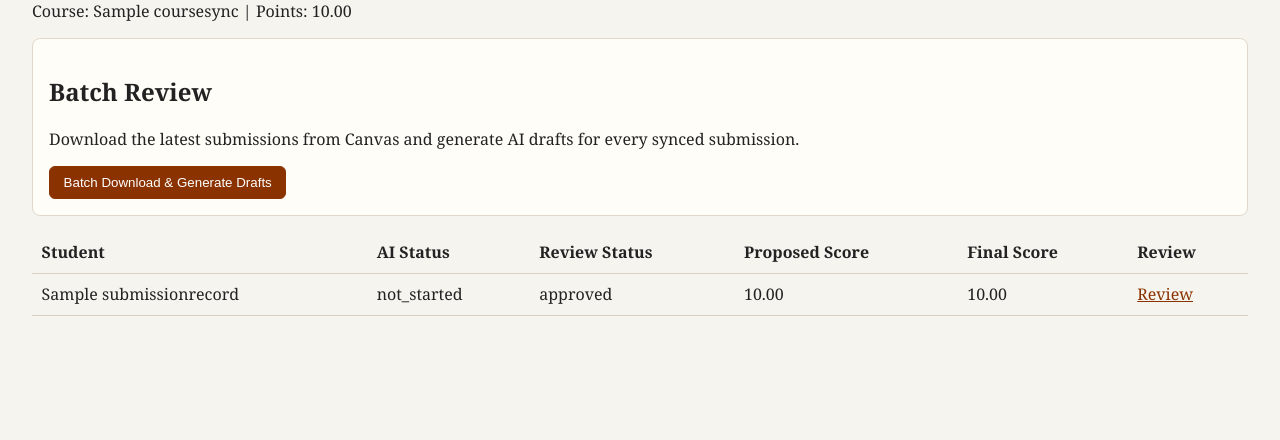
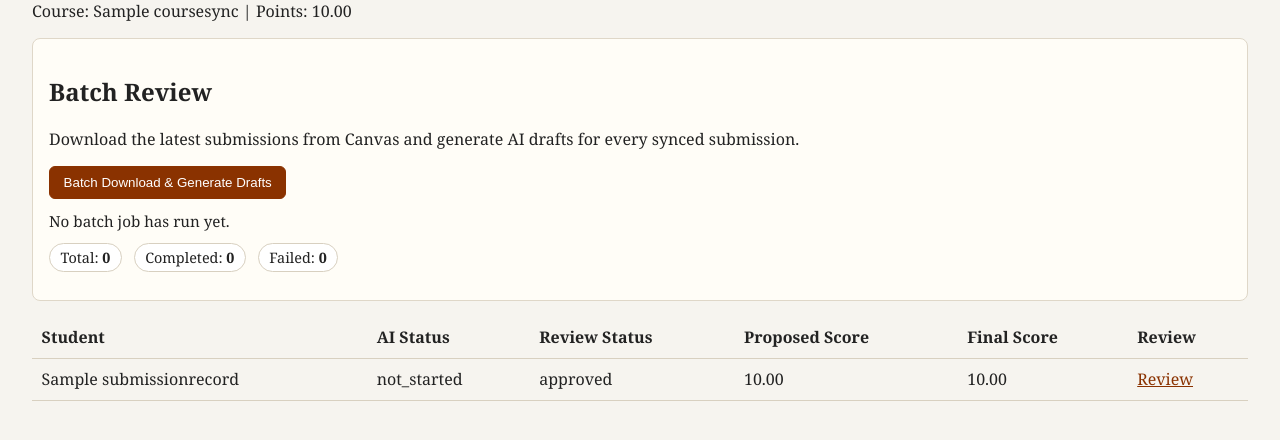
Before and after one commit to gperdrizet/feedback, a Django app: page /assignments/1/ in a window 1280 px wide. Shown: the part 140-580 px from the top of the page. Run offline with Django 5.2, Linux system fonts and the light colour scheme; tables that the repository leaves empty hold one stand-in row (values such as "Sample post"); data that the repository does not hold is empty; some libraries are stand-ins or nearby versions.

Commit message:
Added batch review progress tracking to assignment page

```diff
--- a/grading/templates/grading/assignment_detail.html
+++ b/grading/templates/grading/assignment_detail.html
@@ -12,6 +12,10 @@
     .actions { display: flex; gap: 0.75rem; flex-wrap: wrap; align-items: center; }
     .button { display: inline-block; padding: 0.5rem 0.85rem; border: 1px solid #8a3200; border-radius: 6px; background: #fff6ee; text-decoration: none; color: #8a3200; }
     .button.primary { background: #8a3200; color: #fff; }
+    .stats { display: flex; gap: 0.75rem; flex-wrap: wrap; margin-top: 0.75rem; }
+    .stat-chip { border: 1px solid #d8d0c0; border-radius: 999px; padding: 0.25rem 0.65rem; font-size: 0.9rem; background: #fff; }
+    .job-status { margin-top: 0.75rem; font-size: 0.95rem; }
+    .job-status.error { color: #a22424; }
   </style>
 </head>
 <body>
@@ -35,6 +39,23 @@
       <input type="hidden" name="action" value="batch_review">
       <button type="submit" class="button primary">Batch Download &amp; Generate Drafts</button>
     </form>
+    <div id="batch-progress" data-status-url="{% url 'grading:assignment_batch_status' assignment.pk %}">
+      <div id="batch-job-status" class="job-status">
+        {% if latest_batch_job %}
+          Latest job: {{ latest_batch_job.status }}
+        {% else %}
+          No batch job has run yet.
+        {% endif %}
+      </div>
+      <div class="stats">
+        <span class="stat-chip">Total: <strong id="stat-total">{{ latest_batch_job.total_submissions|default:0 }}</strong></span>
+        <span class="stat-chip">Completed: <strong id="stat-completed">{{ latest_batch_job.completed_submissions|default:0 }}</strong></span>
+        <span class="stat-chip">Failed: <strong id="stat-failed">{{ latest_batch_job.failed_submissions|default:0 }}</strong></span>
+      </div>
+      <div id="batch-current-student" class="job-status"></div>
+      <div id="batch-summary" class="job-status"></div>
+      <div id="batch-last-error" class="job-status error"></div>
+    </div>
   </div>
 
   <table>
@@ -50,12 +71,12 @@
     </thead>
     <tbody>
       {% for submission in submissions %}
-      <tr>
+      <tr data-submission-id="{{ submission.pk }}">
         <td>{{ submission.student_name }}</td>
-        <td>{{ submission.ai_status }}</td>
-        <td>{{ submission.review_status }}</td>
-        <td>{{ submission.proposed_score }}</td>
-        <td>{{ submission.final_score }}</td>
+        <td data-col="ai_status">{{ submission.ai_status }}</td>
+        <td data-col="review_status">{{ submission.review_status }}</td>
+        <td data-col="proposed_score">{{ submission.proposed_score }}</td>
+        <td data-col="final_score">{{ submission.final_score }}</td>
         <td><a href="{% url 'grading:submission_detail' submission.pk %}">Review</a></td>
       </tr>
       {% empty %}
@@ -63,5 +84,86 @@
       {% endfor %}
     </tbody>
   </table>
+
+  <script>
+    (function () {
+      const root = document.getElementById("batch-progress");
+      if (!root) {
+        return;
+      }
+
+      const statusUrl = root.getAttribute("data-status-url");
+      const statusEl = document.getElementById("batch-job-status");
+      const currentEl = document.getElementById("batch-current-student");
+      const summaryEl = document.getElementById("batch-summary");
+      const errorEl = document.getElementById("batch-last-error");
+      const totalEl = document.getElementById("stat-total");
+      const completedEl = document.getElementById("stat-completed");
+      const failedEl = document.getElementById("stat-failed");
+
+      function updateSubmissionTable(submissions) {
+        if (!Array.isArray(submissions)) {
+          return;
+        }
+
+        submissions.forEach((row) => {
+          const tr = document.querySelector(`tr[data-submission-id="${row.id}"]`);
+          if (!tr) {
+            return;
+          }
+          const aiCell = tr.querySelector('[data-col="ai_status"]');
+          const reviewCell = tr.querySelector('[data-col="review_status"]');
+          const proposedCell = tr.querySelector('[data-col="proposed_score"]');
+          const finalCell = tr.querySelector('[data-col="final_score"]');
+
+          if (aiCell) aiCell.textContent = row.ai_status || "";
+          if (reviewCell) reviewCell.textContent = row.review_status || "";
+          if (proposedCell) proposedCell.textContent = row.proposed_score || "";
+          if (finalCell) finalCell.textContent = row.final_score || "";
+        });
+      }
+
+      function renderJob(job) {
+        if (!job) {
+          statusEl.textContent = "No batch job has run yet.";
+          currentEl.textContent = "";
+          summaryEl.textContent = "";
+          errorEl.textContent = "";
+          totalEl.textContent = "0";
+          completedEl.textContent = "0";
+          failedEl.textContent = "0";
+          return false;
+        }
+
+        statusEl.textContent = `Latest job: ${job.status}`;
+        totalEl.textContent = String(job.total_submissions || 0);
+        completedEl.textContent = String(job.completed_submissions || 0);
+        failedEl.textContent = String(job.failed_submissions || 0);
+
+        currentEl.textContent = job.current_student_name ? `Current student: ${job.current_student_name}` : "";
+        summaryEl.textContent = job.summary_message || "";
+        errorEl.textContent = job.last_error || "";
+
+        return job.status === "queued" || job.status === "running";
+      }
+
+      function pollStatus() {
+        fetch(statusUrl, { headers: { "Accept": "application/json" } })
+          .then((response) => response.json())
+          .then((payload) => {
+            const keepPolling = renderJob(payload.job);
+            updateSubmissionTable(payload.submissions);
+            if (keepPolling) {
+              window.setTimeout(pollStatus, 1500);
+            }
+          })
+          .catch(() => {
+            window.setTimeout(pollStatus, 3000);
+          });
+      }
+
+      pollStatus();
+    })();
+  </script>
 </body>
 </html>
--- a/grading/urls.py
+++ b/grading/urls.py
@@ -8,5 +8,6 @@ urlpatterns = [
     path("", views.gradebook, name="gradebook"),
     path("sync/", views.sync_assignment, name="sync_assignment"),
     path("assignments/<int:assignment_pk>/", views.assignment_detail, name="assignment_detail"),
+    path("assignments/<int:assignment_pk>/batch-status/", views.assignment_batch_status, name="assignment_batch_status"),
     path("submissions/<int:submission_pk>/", views.submission_detail, name="submission_detail"),
 ]
--- a/grading/views.py
+++ b/grading/views.py
@@ -1,11 +1,15 @@
 import base64
 import json
+import threading
 from pathlib import Path
 from urllib.parse import urlparse
 
 import markdown as markdown_lib
 import requests
 from django.contrib import messages
+from django.db import close_old_connections
+from django.http import JsonResponse
+from django.utils import timezone
 from django.utils.safestring import mark_safe
 from django.shortcuts import get_object_or_404, redirect, render
 from pygments import highlight
@@ -13,7 +17,7 @@ from pygments.formatters import HtmlFormatter
 from pygments.lexers import get_lexer_by_name, guess_lexer, TextLexer
 from pygments.util import ClassNotFound
 
-from grading.models import AssignmentConfig, SubmissionRecord
+from grading.models import AssignmentConfig, BatchReviewJob, SubmissionRecord
 from grading.services.canvas_sync import (
 	approve_submission,
 	generate_ai_draft,
@@ -24,6 +28,116 @@ from grading.services.canvas_sync import (
 
 def _ordered_assignment_submissions(assignment):
 	return assignment.submissions.all().order_by("student_name", "canvas_submission_id")
+
+
+def _serialize_submission_row(submission):
+	return {
+		"id": submission.pk,
+		"ai_status": submission.ai_status,
+		"review_status": submission.review_status,
+		"proposed_score": str(submission.proposed_score) if submission.proposed_score is not None else "",
+		"final_score": str(submission.final_score) if submission.final_score is not None else "",
+	}
+
+
+def _serialize_batch_job(job):
+	if not job:
+		return None
+
+	return {
+		"id": job.pk,
+		"status": job.status,
+		"total_submissions": job.total_submissions,
+		"completed_submissions": job.completed_submissions,
+		"failed_submissions": job.failed_submissions,
+		"current_student_name": job.current_student_name,
+		"summary_message": job.summary_message,
+		"last_error": job.last_error,
+		"started_at": job.started_at.isoformat() if job.started_at else None,
+		"finished_at": job.finished_at.isoformat() if job.finished_at else None,
+	}
+
+
+def _run_batch_review_job(job_pk):
+	close_old_connections()
+	try:
+		job = BatchReviewJob.objects.select_related("assignment", "assignment__course").get(pk=job_pk)
+		job.status = BatchReviewJob.Status.RUNNING
+		job.started_at = timezone.now()
+		job.finished_at = None
+		job.summary_message = ""
+		job.last_error = ""
+		job.current_student_name = ""
+		job.total_submissions = 0
+		job.completed_submissions = 0
+		job.failed_submissions = 0
+		job.save(
+			update_fields=[
+				"status",
+				"started_at",
+				"finished_at",
+				"summary_message",
+				"last_error",
+				"current_student_name",
+				"total_submissions",
+				"completed_submissions",
+				"failed_submissions",
+			],
+		)
+
+		sync_assignment_from_canvas(
+			course_id=job.assignment.course.canvas_course_id,
+			assignment_id=job.assignment.canvas_assignment_id,
+			download_root="submissions",
+		)
+
+		assignment = AssignmentConfig.objects.select_related("course").get(pk=job.assignment.pk)
+		submissions = list(_ordered_assignment_submissions(assignment))
+		job.total_submissions = len(submissions)
+		job.save(update_fields=["total_submissions"])
+
+		for submission in submissions:
+			job.current_student_name = submission.student_name
+			job.save(update_fields=["current_student_name"])
+			try:
+				generate_ai_draft(submission)
+				job.completed_submissions += 1
+			except Exception as exc:  # noqa: BLE001
+				job.failed_submissions += 1
+				job.last_error = f"{submission.student_name}: {exc}"
+			finally:
+				job.save(update_fields=["completed_submissions", "failed_submissions", "last_error"])
+
+		job.status = BatchReviewJob.Status.COMPLETED
+		job.finished_at = timezone.now()
+		job.current_student_name = ""
+		job.summary_message = (
+			f"Generated drafts for {job.completed_submissions} of {job.total_submissions} submissions."
+			+ (f" {job.failed_submissions} failed." if job.failed_submissions else "")
+		)
+		job.save(update_fields=["status", "finished_at", "current_student_name", "summary_message"])
+	except Exception as exc:  # noqa: BLE001
+		BatchReviewJob.objects.filter(pk=job_pk).update(
+			status=BatchReviewJob.Status.FAILED,
+			finished_at=timezone.now(),
+			current_student_name="",
+			last_error=str(exc),
+			summary_message="Batch review failed.",
+		)
+	finally:
+		close_old_connections()
+
+
+def _start_batch_review_job(assignment):
+	running_job = assignment.batch_jobs.filter(
+		status__in=[BatchReviewJob.Status.QUEUED, BatchReviewJob.Status.RUNNING]
+	).order_by("-created_at").first()
+	if running_job:
+		return running_job, False
+
+	job = BatchReviewJob.objects.create(assignment=assignment, status=BatchReviewJob.Status.QUEUED)
+	threading.Thread(target=_run_batch_review_job, args=(job.pk,), daemon=True).start()
+	return job, True
 
 
 def _neighboring_submission_ids(submissions, current_submission_id):
@@ -291,45 +405,37 @@ def assignment_detail(request, assignment_pk):
 	if request.method == "POST":
 		action = request.POST.get("action")
 		if action == "batch_review":
-			try:
-				sync_assignment_from_canvas(
-					course_id=assignment.course.canvas_course_id,
-					assignment_id=assignment.canvas_assignment_id,
-					download_root="submissions",
-				)
-
-				refreshed_assignment = get_object_or_404(
-					AssignmentConfig.objects.select_related("course").prefetch_related("submissions"),
-					pk=assignment_pk,
-				)
-				submissions = list(_ordered_assignment_submissions(refreshed_assignment))
-				generated_count = 0
-				failed_count = 0
-				for submission in submissions:
-					try:
-						generate_ai_draft(submission)
-						generated_count += 1
-					except Exception as exc:  # noqa: BLE001
-						failed_count += 1
-						messages.error(request, f"{submission.student_name}: {exc}")
-
-				messages.success(
-					request,
-					f"Downloaded submissions and generated AI drafts for {generated_count} students."
-					+ (f" {failed_count} failed." if failed_count else ""),
-				)
-				if submissions:
-					return redirect("grading:submission_detail", submission_pk=submissions[0].pk)
-			except Exception as exc:  # noqa: BLE001
-				messages.error(request, f"Batch review failed: {exc}")
+			job, created = _start_batch_review_job(assignment)
+			if created:
+				messages.success(request, "Batch review started.")
+			else:
+				messages.info(request, "A batch review job is already running for this assignment.")
 
 		return redirect("grading:assignment_detail", assignment_pk=assignment.pk)
 
 	submissions = _ordered_assignment_submissions(assignment)
+	latest_job = assignment.batch_jobs.order_by("-created_at").first()
 	return render(
 		request,
 		"grading/assignment_detail.html",
-		{"assignment": assignment, "submissions": submissions},
+		{
+			"assignment": assignment,
+			"submissions": submissions,
+			"latest_batch_job": latest_job,
+		},
+	)
+
+
+def assignment_batch_status(request, assignment_pk):
+	assignment = get_object_or_404(AssignmentConfig, pk=assignment_pk)
+	latest_job = assignment.batch_jobs.order_by("-created_at").first()
+	submissions = _ordered_assignment_submissions(assignment)
+
+	return JsonResponse(
+		{
+			"job": _serialize_batch_job(latest_job),
+			"submissions": [_serialize_submission_row(submission) for submission in submissions],
+		}
 	)
 
 
```
Also changed, not shown: grading/models.py (+21 -0 lines), grading/tests.py (+26 -10 lines), grading/migrations/0002_batchreviewjob.py (added).
